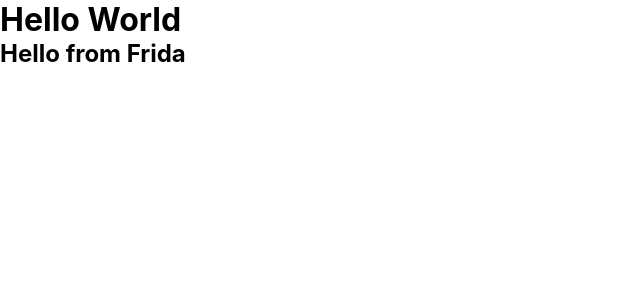
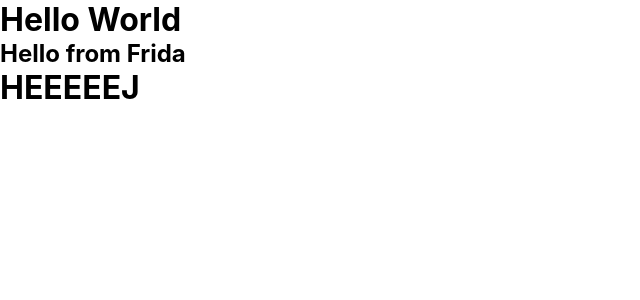
Before and after one commit to Sundholmare/team-todo, a React (Create React App) app: page / in a window 1280 px wide. Shown: the top 300 px of the page, without its empty margins (0-640 px from the left). Built offline with nearby package versions, Linux system fonts and the light colour scheme.

Commit message:
commit hej

```diff
--- a/src/App.js
+++ b/src/App.js
@@ -6,6 +6,7 @@ function App() {
     <div className="App">
       <h1>Hello World</h1>
       <h2>Hello from Frida</h2>
+      <h1>HEEEEEJ</h1>
     </div>
   );
 }
```
